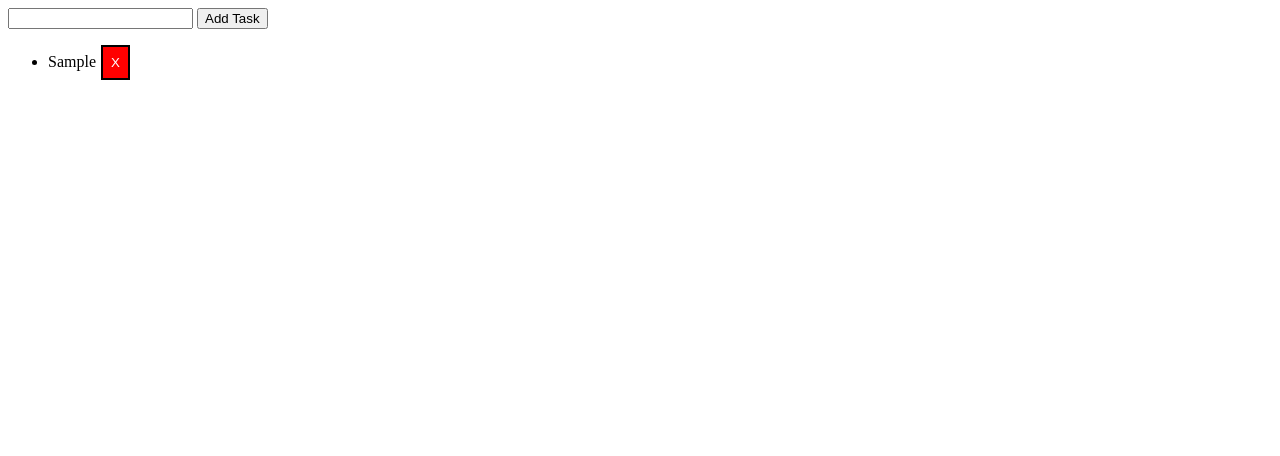
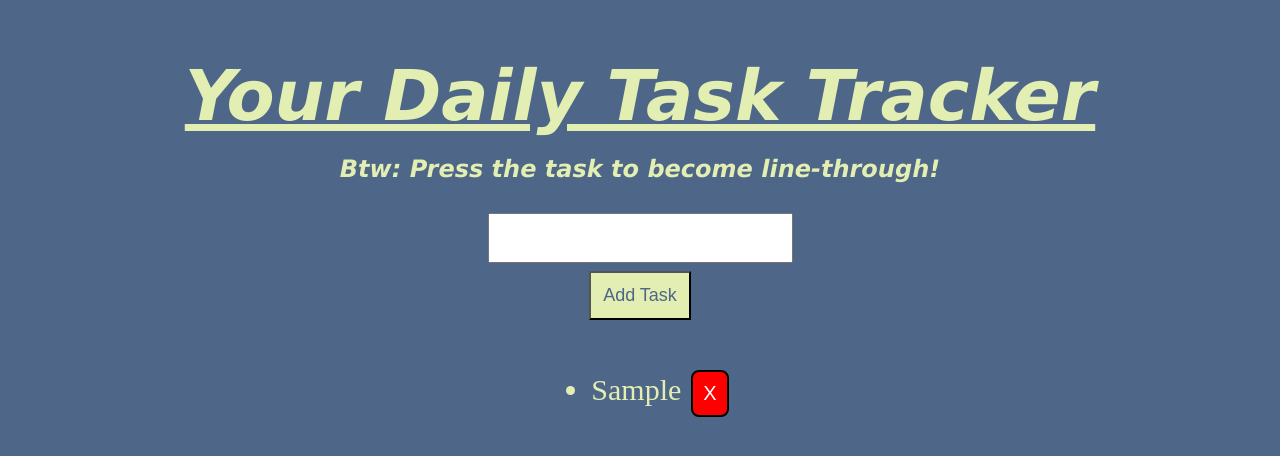
Before and after one commit to adrdeatcu/task-tracker, a plain HTML site: page index.html in a window 1280 px wide. Both pictures are taken after typing "Sample" into the empty fields and a click on the button "Add Task". Drawn offline with Linux system fonts and the light colour scheme.

Commit message:
feat: updating the UI

```diff
--- a/index.html
+++ b/index.html
@@ -7,11 +7,16 @@
     <link rel="stylesheet" href="styles.css">
 </head>
 <body>
-    <input type="text" id="inputText">
-    <button id="addTask">Add Task</button>
-    <ul id="tasksList">
+    <div id="container">
+        <h1 id="mainTitle">Your Daily Task Tracker</h1>
+        <h2 id="secondTitle">Btw: Press the task to become line-through!</h2>
+        <input type="text" id="inputText" size="35" autocomplete="false">
+        <button id="addTask">Add Task</button>
+        <ul id="tasksList">
 
-    </ul>
+        </ul>
+    </div>
+
     <script src="script.js"></script>
 </body>
 </html>
--- a/styles.css
+++ b/styles.css
@@ -1,9 +1,69 @@
+*,
+*::before,
+*::after{
+    box-sizing: border-box;
+}
+
+body{
+    background-color: #4E6688;
+}
+
 .deleteButton
 {
     background-color: red;
-    padding: 8px;
+    padding: 10px;
     color: white;
     border: 2px solid black;
-    margin-left: 5px;
+    border-radius: 8px;
+    margin-left: 10px;
     cursor: pointer;
+    font-size: 20px;
+
 }
+
+#mainTitle
+{
+    font-size: 70px;
+    text-decoration: underline;
+    color: #E3EEB2;
+    font-family:Verdana, Geneva, Tahoma, sans-serif ;
+    font-style: italic;
+    margin-bottom: -2px;
+
+}
+
+#inputText
+{
+    height: 50px;
+}
+
+#addTask
+{
+    background-color: #E3EEB2;
+    color: #4E6688;
+    font-size: large;
+    padding: 12px;
+    margin-top: 8px;
+}
+
+#container
+{
+    display: flex;
+    flex-direction: column;
+    align-items: center;
+}
+
+#tasksList
+{
+    margin-top: 50px;
+    font-size: 30px;
+    color: #E3EEB2;
+}
+
+#secondTitle
+{
+    color: #E3EEB2;
+    font-family:Verdana, Geneva, Tahoma, sans-serif ;
+    font-style: italic;
+    margin-bottom: 30px;
+}
```
